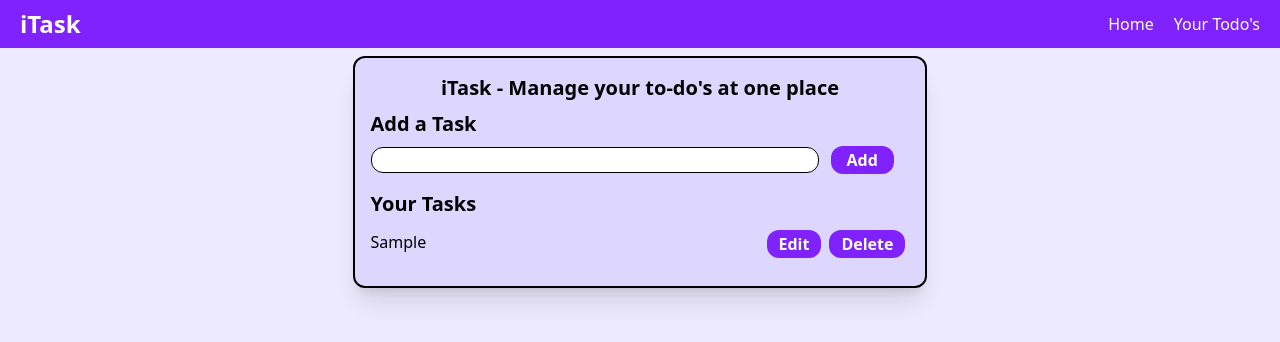
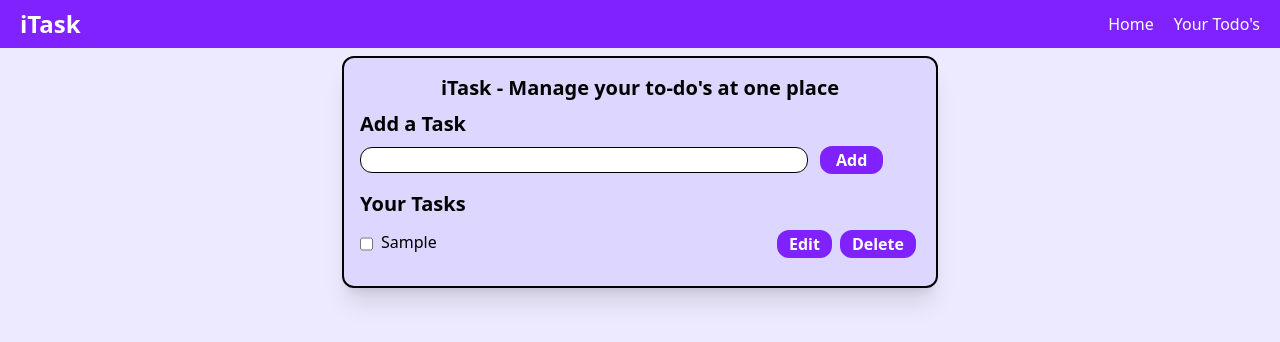
Before and after one commit to TayyabJunaidOfficial/To-Do-List-By-React-Tailwind-CSS, a React (Vite) app: page / in a window 1280 px wide. Both pictures are taken after typing "Sample" into the empty fields and a click on the button "Add". Shown: the top 342 px of the page. Built offline with nearby package versions, Linux system fonts and the light colour scheme.

Commit message:
Added checkbox for more functionality

```diff
--- a/src/App.jsx
+++ b/src/App.jsx
@@ -5,6 +5,7 @@ function App() {
   const [addTodo, setAddTodo] = useState("");
   const [todos, setTodos] = useState([]);
   const [edit, setEdit] = useState(null);
+  const [check, setCheck] = useState();
 
   const handleAdd = () => {
     if (edit !== null) {
@@ -15,7 +16,7 @@ function App() {
       );
       setEdit(null);
     } else {
-      setTodos([...todos, { id: Date.now(), text: addTodo }]);
+      setTodos([...todos, { id: Date.now(), text: addTodo, completed: false }]);
     }
     setAddTodo("");
   };
@@ -27,6 +28,14 @@ function App() {
 
   const handleDelete = (id) => {
     setTodos(todos.filter((todo) => todo.id !== id));
+  };
+
+  const handleCheck = (id) => {
+    setTodos(
+      todos.map((todo) =>
+        todo.id === id ? { ...todo, completed: !todo.completed } : todo
+      )
+    );
   };
   return (
     <>
@@ -63,7 +72,12 @@ function App() {
                 key={todo.id}
                 className=" py-1 flex justify-center my-2 gap-2"
               >
-                <div className="w-96 rounded-xl ">{todo.text}</div>
+                <input
+                  type="checkbox"
+                  checked={todo.completed}
+                  onChange={() => handleCheck(todo.id)}
+                />
+                <div className={`w-96 rounded-xl ${todo.completed ? "line-through text-gray-500" : ""}`}>{todo.text}</div>
                 <div>
                   <button
                     onClick={() => handleEdit(todo)}
```
